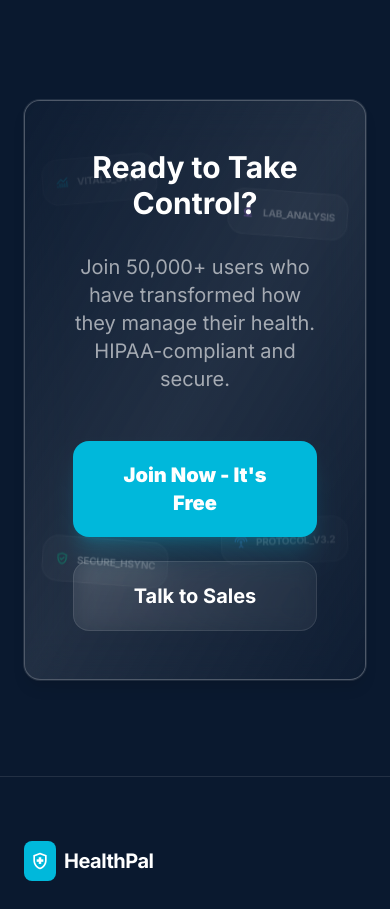
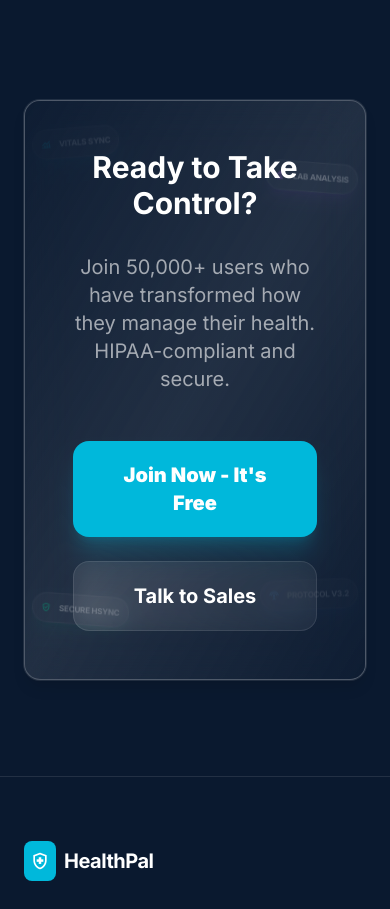
Before and after one commit to Precious169/HealthPal, a Next.js app: page / in a window 390 px wide. Shown: the part 4000-4909 px from the top of the page. Built offline with nearby package versions, Linux system fonts and the light colour scheme.

Commit message:
fix: resolve CSS warnings and adjust mobile layout for CTA section

```diff
--- a/app/globals.css
+++ b/app/globals.css
@@ -4,6 +4,7 @@
 /* @tailwind utilities; */
 /* stylelint-disable at-rule-no-unknown */
 /* CSS Language Server: ignore unknown at-rules */
+/* vscode-css-languageserver: ignore unknown at-rules */
 
 :root {
   --background: #f5f8f8;
--- a/app/page.tsx
+++ b/app/page.tsx
@@ -235,38 +235,38 @@ export default function Home() {
               </div>
 
               {/* Floating Medical Cards */}
-              <div className="absolute top-[10%] left-[5%] md:left-[10%] animate-float opacity-40 md:opacity-80 z-[-1]" style={{ animationDelay: '0s' }}>
-                <div className="bg-white/5 backdrop-blur-2xl border border-white/10 p-3 rounded-2xl rotate-[-5deg]">
+              <div className="absolute top-[5%] left-[2%] md:top-[10%] md:left-[10%] animate-float opacity-40 md:opacity-80 z-[-1] transition-all duration-700 group-hover:scale-110" style={{ animationDelay: '0s' }}>
+                <div className="bg-white/5 backdrop-blur-2xl border border-white/10 p-2 md:p-3 rounded-2xl rotate-[-5deg] shadow-lg shadow-cyan-500/10">
                   <div className="flex items-center gap-2">
-                    <span className="material-symbols-outlined text-cyan-400 !text-sm">monitoring</span>
-                    <span className="text-[10px] font-bold tracking-tight text-white/70">VITALS_SYNC</span>
+                    <span className="material-symbols-outlined text-cyan-400 !text-[10px] md:!text-sm">monitoring</span>
+                    <span className="text-[8px] md:text-[10px] font-bold tracking-tight text-white/70 uppercase">Vitals Sync</span>
                   </div>
                 </div>
               </div>
 
-              <div className="absolute bottom-[15%] left-[5%] md:left-[15%] animate-float opacity-40 md:opacity-80 z-[-1]" style={{ animationDelay: '4s' }}>
-                <div className="bg-white/5 backdrop-blur-2xl border border-white/10 p-3 rounded-2xl rotate-[3deg]">
+              <div className="absolute bottom-[8%] left-[2%] md:bottom-[15%] md:left-[15%] animate-float opacity-40 md:opacity-80 z-[-1] transition-all duration-700 group-hover:scale-110" style={{ animationDelay: '4s' }}>
+                <div className="bg-white/5 backdrop-blur-2xl border border-white/10 p-2 md:p-3 rounded-2xl rotate-[3deg] shadow-lg shadow-emerald-500/10">
                   <div className="flex items-center gap-2">
-                    <span className="material-symbols-outlined text-emerald-400 !text-sm">verified_user</span>
-                    <span className="text-[10px] font-bold tracking-tight text-white/70">SECURE_HSYNC</span>
+                    <span className="material-symbols-outlined text-emerald-400 !text-[10px] md:!text-sm">verified_user</span>
+                    <span className="text-[8px] md:text-[10px] font-bold tracking-tight text-white/70 uppercase">Secure Hsync</span>
                   </div>
                 </div>
               </div>
 
-              <div className="absolute top-[15%] right-[5%] md:right-[15%] animate-float opacity-40 md:opacity-80 z-[-1]" style={{ animationDelay: '2s' }}>
-                <div className="bg-white/5 backdrop-blur-2xl border border-white/10 p-3 rounded-2xl rotate-[5deg]">
+              <div className="absolute top-[10%] right-[2%] md:top-[15%] md:right-[15%] animate-float opacity-40 md:opacity-80 z-[-1] transition-all duration-700 group-hover:scale-110" style={{ animationDelay: '2s' }}>
+                <div className="bg-white/5 backdrop-blur-2xl border border-white/10 p-2 md:p-3 rounded-2xl rotate-[5deg] shadow-lg shadow-purple-500/10">
                   <div className="flex items-center gap-2">
-                    <span className="material-symbols-outlined text-purple-400 !text-sm">biotech</span>
-                    <span className="text-[10px] font-bold tracking-tight text-white/70">LAB_ANALYSIS</span>
+                    <span className="material-symbols-outlined text-purple-400 !text-[10px] md:!text-sm">biotech</span>
+                    <span className="text-[8px] md:text-[10px] font-bold tracking-tight text-white/70 uppercase">Lab Analysis</span>
                   </div>
                 </div>
               </div>
 
-              <div className="absolute bottom-[20%] right-[5%] md:right-[20%] animate-float opacity-40 md:opacity-80 z-[-1]" style={{ animationDelay: '1s' }}>
-                <div className="bg-white/5 backdrop-blur-2xl border border-white/10 p-3 rounded-2xl rotate-[-2deg]">
+              <div className="absolute bottom-[12%] right-[2%] md:bottom-[20%] md:right-[20%] animate-float opacity-40 md:opacity-80 z-[-1] transition-all duration-700 group-hover:scale-110" style={{ animationDelay: '1s' }}>
+                <div className="bg-white/5 backdrop-blur-2xl border border-white/10 p-2 md:p-3 rounded-2xl rotate-[-2deg] shadow-lg shadow-blue-500/10">
                   <div className="flex items-center gap-2">
-                    <span className="material-symbols-outlined text-blue-400 !text-sm">settings_input_antenna</span>
-                    <span className="text-[10px] font-bold tracking-tight text-white/70">PROTOCOL_V3.2</span>
+                    <span className="material-symbols-outlined text-blue-400 !text-[10px] md:!text-sm">settings_input_antenna</span>
+                    <span className="text-[8px] md:text-[10px] font-bold tracking-tight text-white/70 uppercase">Protocol V3.2</span>
                   </div>
                 </div>
               </div>
```
